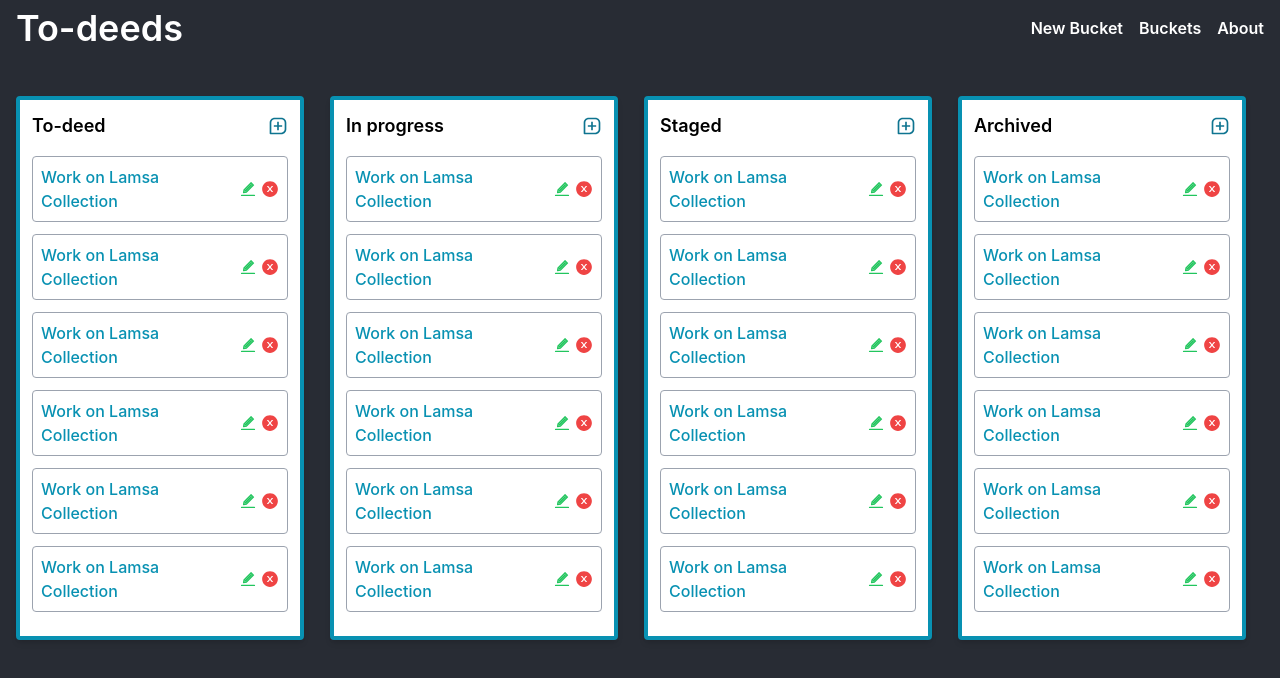
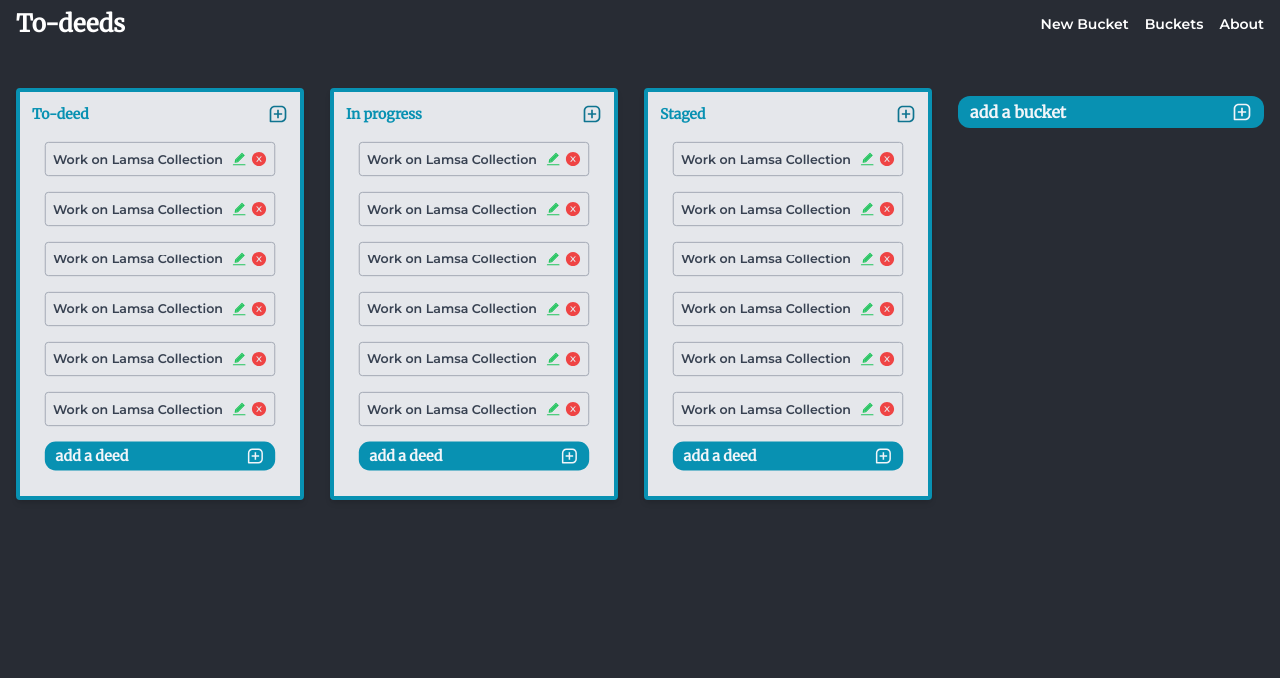
Before and after one commit to Pooreffects/to-deeds, a React (Create React App) app: page / in a window 1280 px wide. Shown: the top 678 px of the page. Built offline with nearby package versions, Linux system fonts and the light colour scheme.

Commit message:
feat: create UI cta for creating bucket columns and deed

```diff
--- a/src/app/App.tsx
+++ b/src/app/App.tsx
@@ -1,5 +1,7 @@
 import Column from '../components/Column/Column';
 import Header from '../components/Header/Header';
+import { BiMessageSquareAdd } from 'react-icons/bi';
+import { useState } from 'react';
 
 export default function App() {
   return (
@@ -9,7 +11,16 @@ export default function App() {
         <Column title="To-deed" />
         <Column title="In progress" />
         <Column title="Staged" />
-        <Column title="Archived" />
+        {/* Extract the btn component*/}
+        <button
+          className="w-full h-8 bg-cyan-600 text-center p-1 px-3 my-2  rounded-xl  hover:cursor-pointer hover:border-none hover:bg-cyan-700 hover:translate-y-1 hover:rounded transition-all duration-100 flex items-center justify-between"
+          type="button"
+        >
+          <span className="text-base font-primaryFont font-semibold text-slate-100">
+            add a bucket
+          </span>
+          <BiMessageSquareAdd className="text-slate-100 text-xl hover:scale-110 transform transition-transform" />
+        </button>
       </main>
     </div>
   );
--- a/src/app/styles/index.css
+++ b/src/app/styles/index.css
@@ -1,18 +1,16 @@
-body {
-  background-color: #282c34;
-  margin: 0;
-  font-family: -apple-system, BlinkMacSystemFont, 'Segoe UI', 'Roboto', 'Oxygen',
-    'Ubuntu', 'Cantarell', 'Fira Sans', 'Droid Sans', 'Helvetica Neue',
-    sans-serif;
-  -webkit-font-smoothing: antialiased;
-  -moz-osx-font-smoothing: grayscale;
-}
-
-code {
-  font-family: source-code-pro, Menlo, Monaco, Consolas, 'Courier New',
-    monospace;
-}
+@import url('https://fonts.googleapis.com/css2?family=Merriweather:ital,wght@0,400;1,700&family=Montserrat:wght@300;400;500;600;700&display=swap');
 
 @tailwind base;
 @tailwind components;
 @tailwind utilities;
+
+body,
+html {
+  background-color: #282c34;
+}
+
+* {
+  box-sizing: border-box;
+  padding: 0;
+  margin: 0;
+}
--- a/src/components/Column/CardContainer.tsx
+++ b/src/components/Column/CardContainer.tsx
@@ -6,8 +6,10 @@ type CardContainerProps = {
 
 export default function CardContainer({ deed }: CardContainerProps) {
   return (
-    <div className="p-2 mb-3 border-[1.8px] rounded border-gray-400 hover:cursor-pointer hover:border-gray-500 hover:bg-gray-100 hover:scale-95 transform transition-transform flex items-center justify-between">
-      <p className="text-base font-medium text-cyan-600">{deed}</p>
+    <div className="p-2 mb-3 border-[1.8px] rounded border-gray-400 hover:cursor-pointer hover:border-gray-500 hover:bg-gray-100 scale-90 hover:scale-100 transform transition-transform flex items-center justify-between">
+      <p className="text-sm font-semibold font-secondaryFont text-gray-700">
+        {deed}
+      </p>
       <div className="flex items-center gap-x-1">
         <AiTwotoneEdit className="text-green-500 text-lg hover:cursor-pointer hover:-translate-y-1 hover:rotate-12 transform transition-transform" />
         <AiFillCloseCircle className="text-red-500 text-lg hover:cursor-pointer hover:-translate-y-1 transform transition-transform" />
--- a/src/components/Column/Column.tsx
+++ b/src/components/Column/Column.tsx
@@ -7,9 +7,11 @@ type ColumnProps = {
 
 export default function Column({ title }: ColumnProps) {
   return (
-    <div className="w-72 bg-white border-4 border-cyan-600 p-3 rounded shadow-md">
+    <div className="w-72 bg-gray-200 border-4 border-cyan-600 p-3 rounded shadow-md">
       <div className="flex items-center justify-between mb-4">
-        <h2 className="text-lg font-semibold">{title}</h2>
+        <h2 className="text-sm font-semibold font-primaryFont text-cyan-600">
+          {title}
+        </h2>
         <span className="flex items-center gap-x-1 hover:cursor-pointer">
           {/* Imon prolly create a translate-x text effect on icon hover
             - <h3 className="text-sm font-medium text-cyan-700">Add</h3>
@@ -23,6 +25,15 @@ export default function Column({ title }: ColumnProps) {
       <CardContainer deed="Work on Lamsa Collection" />
       <CardContainer deed="Work on Lamsa Collection" />
       <CardContainer deed="Work on Lamsa Collection" />
+      <button
+        className="w-full bg-cyan-600 text-center p-1 px-3 mb-3  rounded-xl hover:rounded  hover:cursor-pointer hover:border-none hover:bg-cyan-500 scale-90 hover:scale-100 transform transition-all duration-100 flex items-center justify-between"
+        type="button"
+      >
+        <span className="text-base font-primaryFont font-semibold text-slate-100">
+          add a deed
+        </span>
+        <BiMessageSquareAdd className="text-slate-100 text-xl hover:scale-110 transform transition-transform" />
+      </button>
     </div>
   );
 }
--- a/src/components/Header/Header.tsx
+++ b/src/components/Header/Header.tsx
@@ -1,16 +1,18 @@
 export default function Header() {
   return (
     <header className="flex items-center justify-between py-2">
-      <h1 className="text-4xl text-white font-semibold">To-deeds</h1>
+      <h1 className="text-2xl text-white font-primaryFont font-semibold hover:text-cyan-500 hover:cursor-pointer">
+        To-deeds
+      </h1>
       <nav>
-        <ul className="flex items-center gap-x-4">
-          <li className="text-white font-semibold hover:text-cyan-500 hover:cursor-pointer">
+        <ul className="flex items-center gap-x-4 font-secondaryFont">
+          <li className="text-white font-semibold text-sm hover:text-cyan-500 hover:cursor-pointer">
             New Bucket
           </li>
-          <li className="text-white font-semibold hover:text-cyan-500 hover:cursor-pointer">
+          <li className="text-white font-semibold text-sm hover:text-cyan-500 hover:cursor-pointer">
             Buckets
           </li>
-          <li className="text-white font-semibold hover:text-cyan-500 hover:cursor-pointer">
+          <li className="text-white font-semibold text-sm hover:text-cyan-500 hover:cursor-pointer">
             About
           </li>
         </ul>
--- a/tailwind.config.js
+++ b/tailwind.config.js
@@ -1,10 +1,12 @@
 /** @type {import('tailwindcss').Config} */
 module.exports = {
-  content: [
-    "./src/**/*.{js,jsx,ts,tsx}",
-  ],
+  content: ['./src/**/*.{js,jsx,ts,tsx}'],
   theme: {
+    fontFamily: {
+      primaryFont: ['Merriweather', 'serif'],
+      secondaryFont: ['Montserrat', 'sans-serif'],
+    },
     extend: {},
   },
   plugins: [],
-}
+};
```
